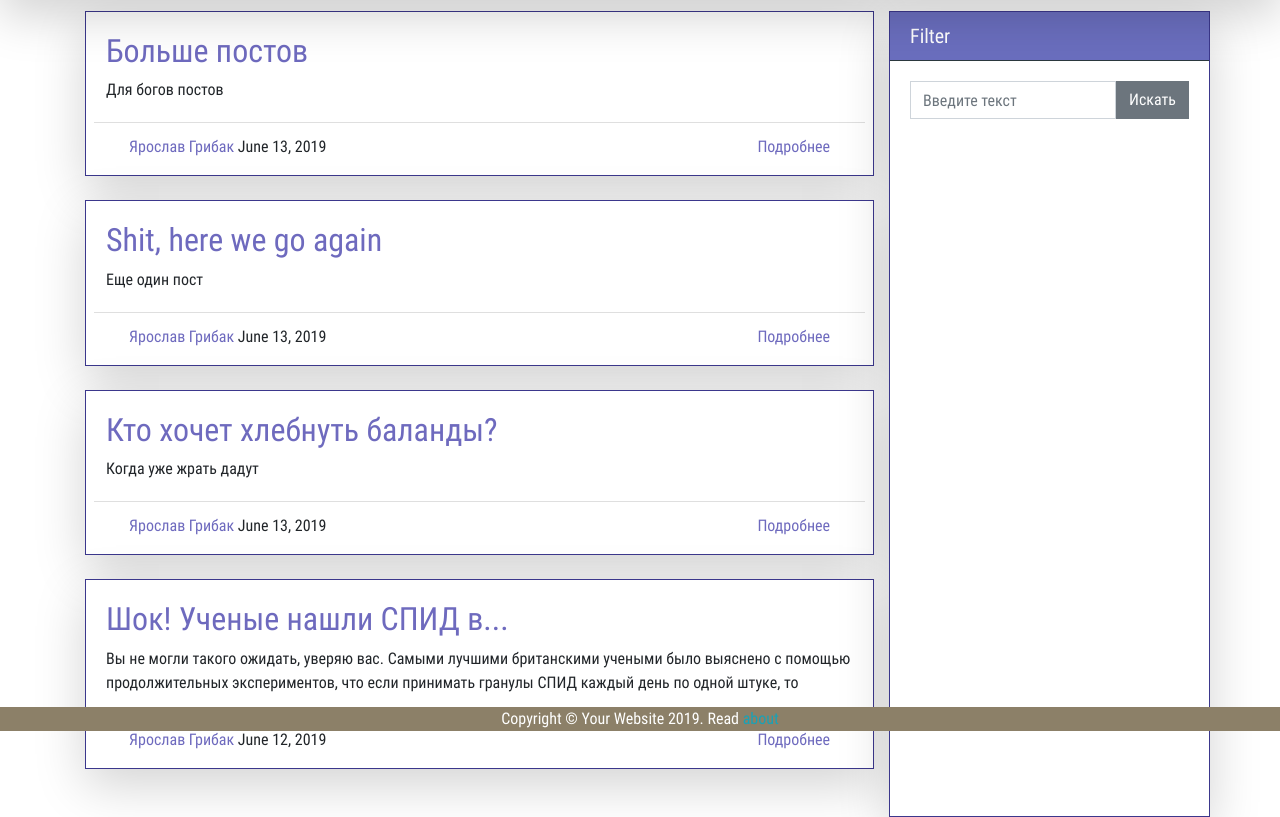
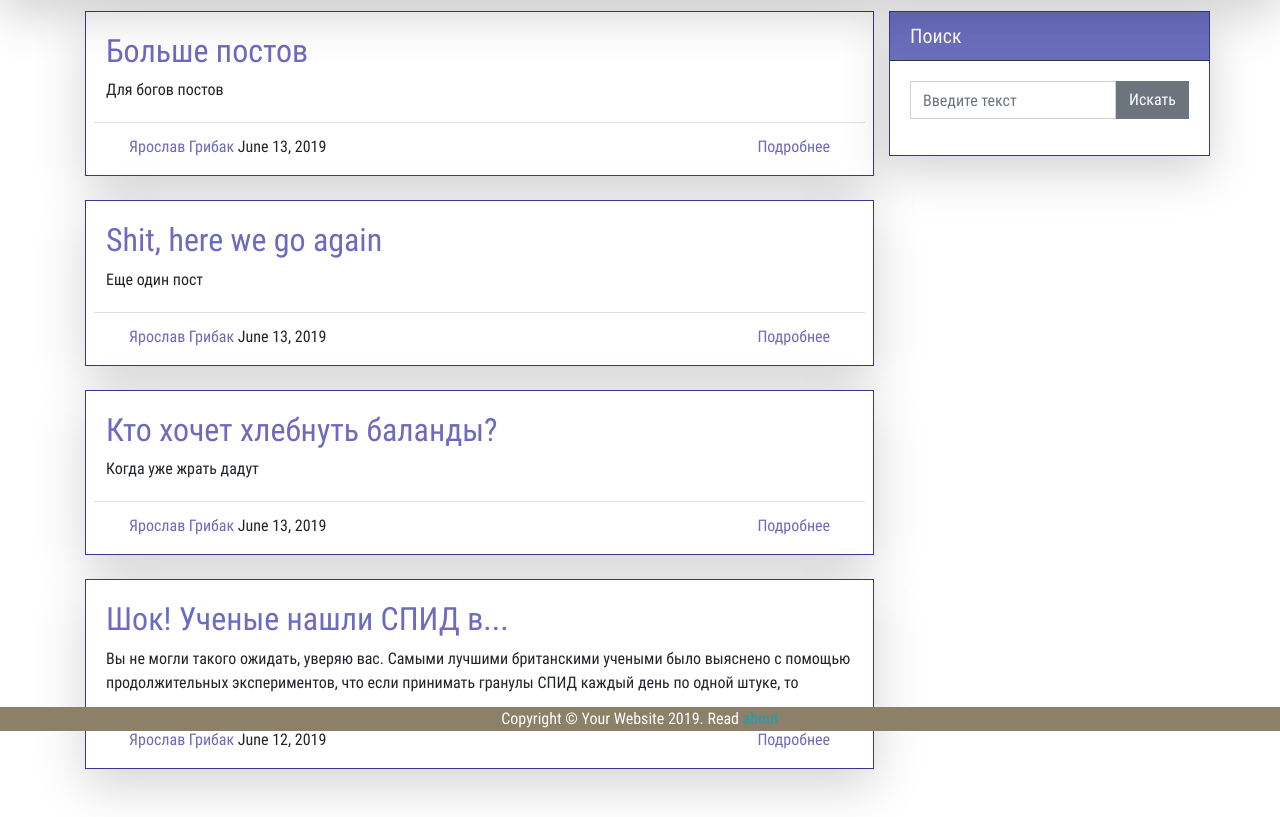
Before and after one commit to Mikadun/FountOfKnowledge, a Django app: page / in a window 1280 px wide. Shown: the part 69-886 px from the top of the page. Run offline with Django 3.2, Linux system fonts and the light colour scheme; data comes from the database, SQL or seed files in the repository; some libraries are stand-ins or nearby versions.

Commit message:
Even even minor fix

```diff
--- a/blog/templates/blog/home.html
+++ b/blog/templates/blog/home.html
@@ -46,8 +46,8 @@
 
 {% block sidebar %}
         <!-- Filter Widget -->
-        <div class="card shadow-lg">
-            <h5 class="card-header">Filter</h5>
+        <div class="card shadow-lg mb-auto">
+            <h5 class="card-header">Поиск</h5>
             <div class="card-body">
                 <form method="POST">
                     {% csrf_token %}
```
